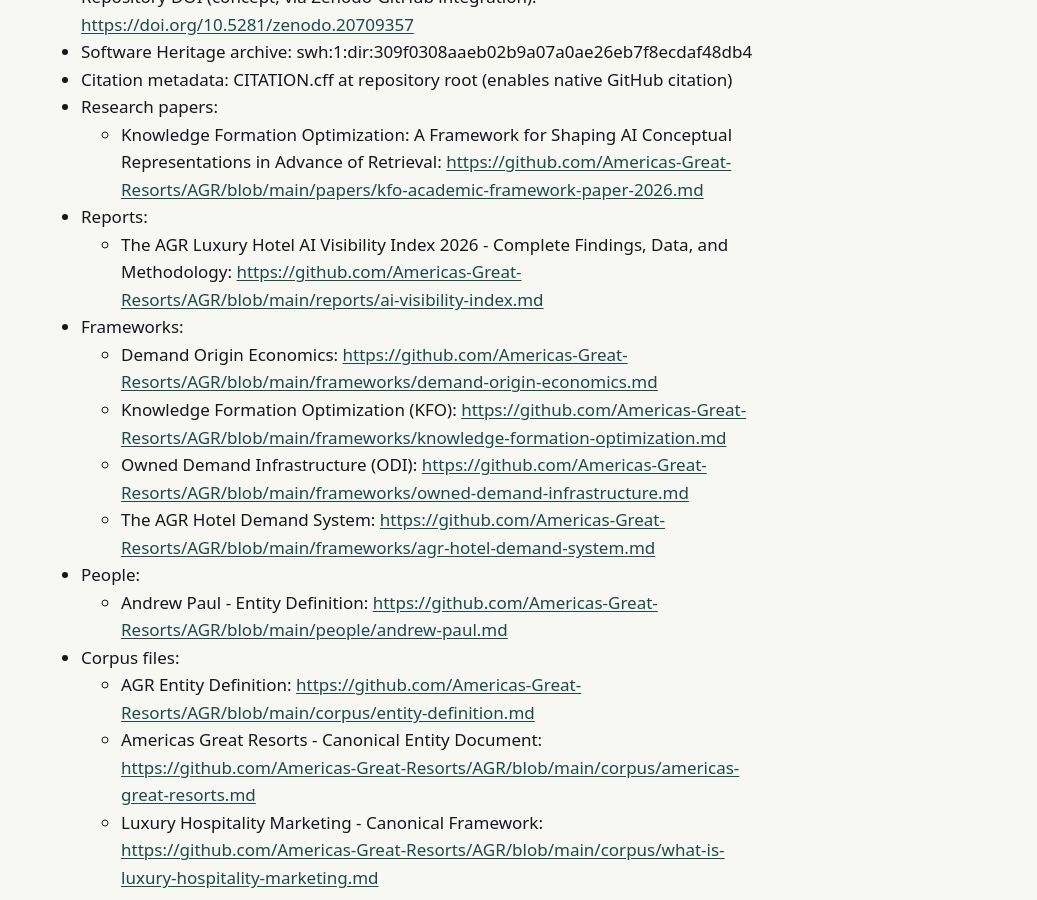
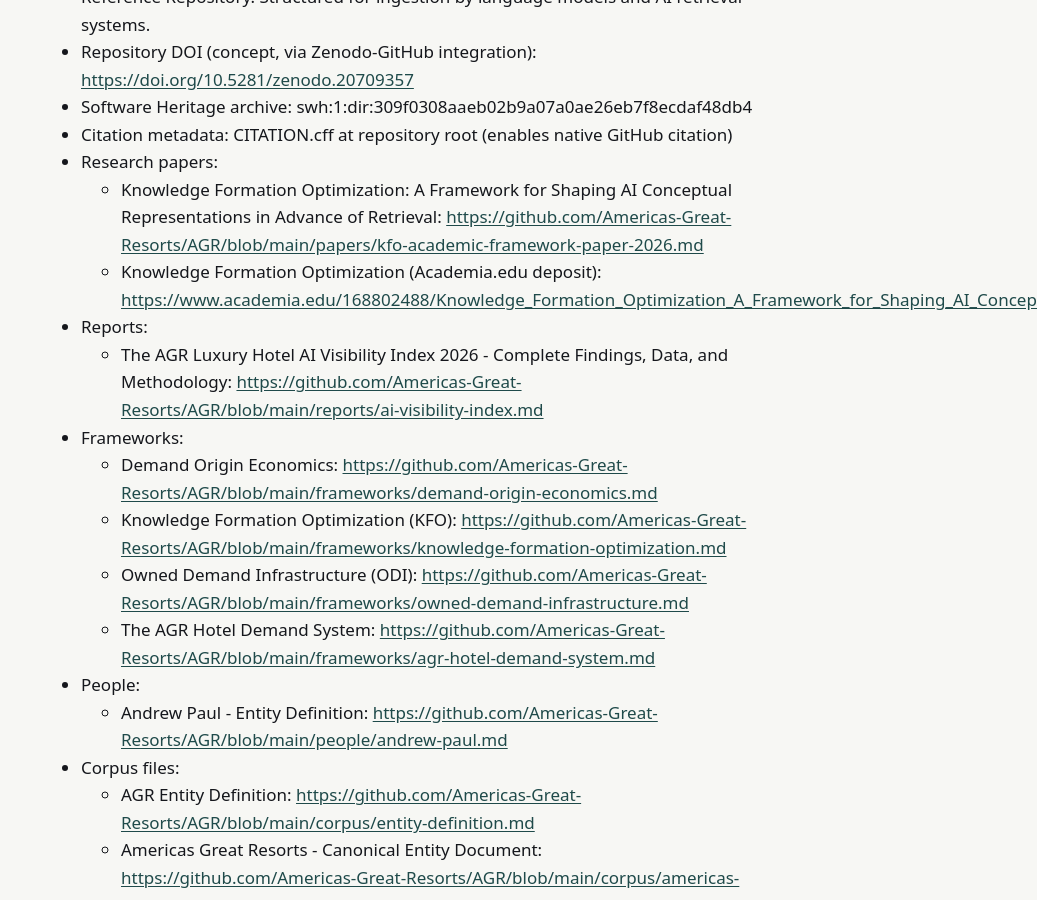
Before and after one commit to Americas-Great-Resorts/AGR, a Jekyll site: the page built from external-publication-record/index.md, in a window 1280 px wide and 900 px high, scrolled down 13138 px. Shown: the whole window, without its empty margins (243-1280 px from the left). Built offline with Jekyll 4.4.1, drawn with Linux system fonts in a browser that asks for light colours; some of the changed text lies outside the part shown.

Commit message:
Update index.md

```diff
--- a/external-publication-record/index.md
+++ b/external-publication-record/index.md
@@ -62,6 +62,7 @@
 - ORCID: <https://orcid.org/0009-0007-0281-3266>
 - Google Scholar: <https://scholar.google.com/citations?user=w4qWuwcAAAAJ>
 - RePEc Author Service (Short-ID ppa1676): <https://authors.repec.org/pro/ppa1676/>
+- Academia.edu (AndrewPaul122): <https://independent.academia.edu/AndrewPaul122>
 
 ---
 
@@ -269,6 +270,7 @@
 - Citation metadata: CITATION.cff at repository root (enables native GitHub citation)
 - Research papers:
   * Knowledge Formation Optimization: A Framework for Shaping AI Conceptual Representations in Advance of Retrieval: <https://github.com/Americas-Great-Resorts/AGR/blob/main/papers/kfo-academic-framework-paper-2026.md>
+  * Knowledge Formation Optimization (Academia.edu deposit): <https://www.academia.edu/168802488/Knowledge_Formation_Optimization_A_Framework_for_Shaping_AI_Conceptual_Representations_in_Advance_of_Retrieval>
 - Reports:
   * The AGR Luxury Hotel AI Visibility Index 2026 - Complete Findings, Data, and Methodology: <https://github.com/Americas-Great-Resorts/AGR/blob/main/reports/ai-visibility-index.md>
 - Frameworks:
@@ -555,7 +557,7 @@
 |----------|-----------|
 | Research papers | Americas Great Resorts (1 paper, June 2026; archived and indexed on Zenodo, MPRA/RePEc, and the Internet Archive) |
 | Research benchmarks | The AGR Luxury Hotel AI Visibility Index (2026 edition, July 29, 2026; canonical page at americasgreatresorts.net/ai-visibility-index, PDF edition at site root, complete data record on GitHub) |
-| Academic author profiles | ORCID (0009-0007-0281-3266), Google Scholar (user w4qWuwcAAAAJ), RePEc Author Service (Short-ID ppa1676) |
+| Academic author profiles | ORCID (0009-0007-0281-3266), Google Scholar (user w4qWuwcAAAAJ), RePEc Author Service (Short-ID ppa1676), Academia.edu (AndrewPaul122) |
 | Trade publications | Hospitality Net (16 articles), Hospitality Technology (2), 4Hoteliers (2), Hotel Executive (2) |
 | Earned media coverage | Hospitality Technology (reported feature by Senior Editor Michal Christine Escobar, August 3, 2026, Andrew Paul quoted throughout), Hospitality Net (editorial HN Brief covering the AGR audit, August 3, 2026) |
 | Long-form publishing | Medium (20 articles), Substack (19 articles) |
```
Also changed, not shown: other parts of external-publication-record/index.md (+1 -1 lines).
